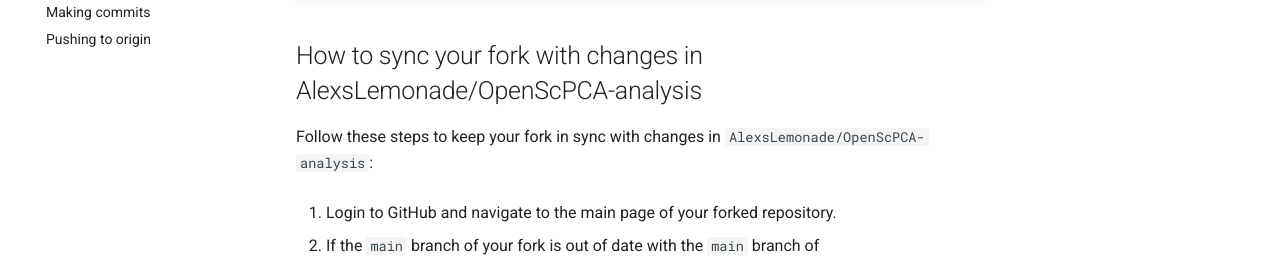
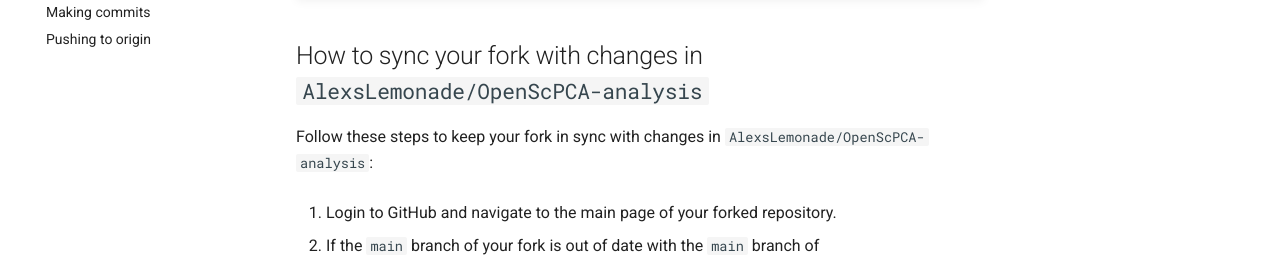
Before and after one commit to AlexsLemonade/OpenScPCA-analysis, an MkDocs documentation site: the page built from docs/contributing-to-analyses/working-with-git/staying-in-sync-with-upstream-branches.md, in a window 1280 px wide and 900 px high. Shown: the part 443-706 px from the top of the window. Built offline with MkDocs 1.6.1 and Material for MkDocs 9.7.7, drawn with Linux system fonts in a browser that asks for light colours.

Commit message:
make sure repo name is in back ticks

```diff
--- a/docs/contributing-to-analyses/working-with-git/staying-in-sync-with-upstream-branches.md
+++ b/docs/contributing-to-analyses/working-with-git/staying-in-sync-with-upstream-branches.md
@@ -10,7 +10,7 @@
     - [GitHub documentation on syncing a fork](https://docs.github.com/en/pull-requests/collaborating-with-pull-requests/working-with-forks/syncing-a-fork)
 
 
-## How to sync your fork with changes in AlexsLemonade/OpenScPCA-analysis
+## How to sync your fork with changes in `AlexsLemonade/OpenScPCA-analysis`
 
 Follow these steps to keep your fork in sync with changes in `AlexsLemonade/OpenScPCA-analysis`:
 
```
